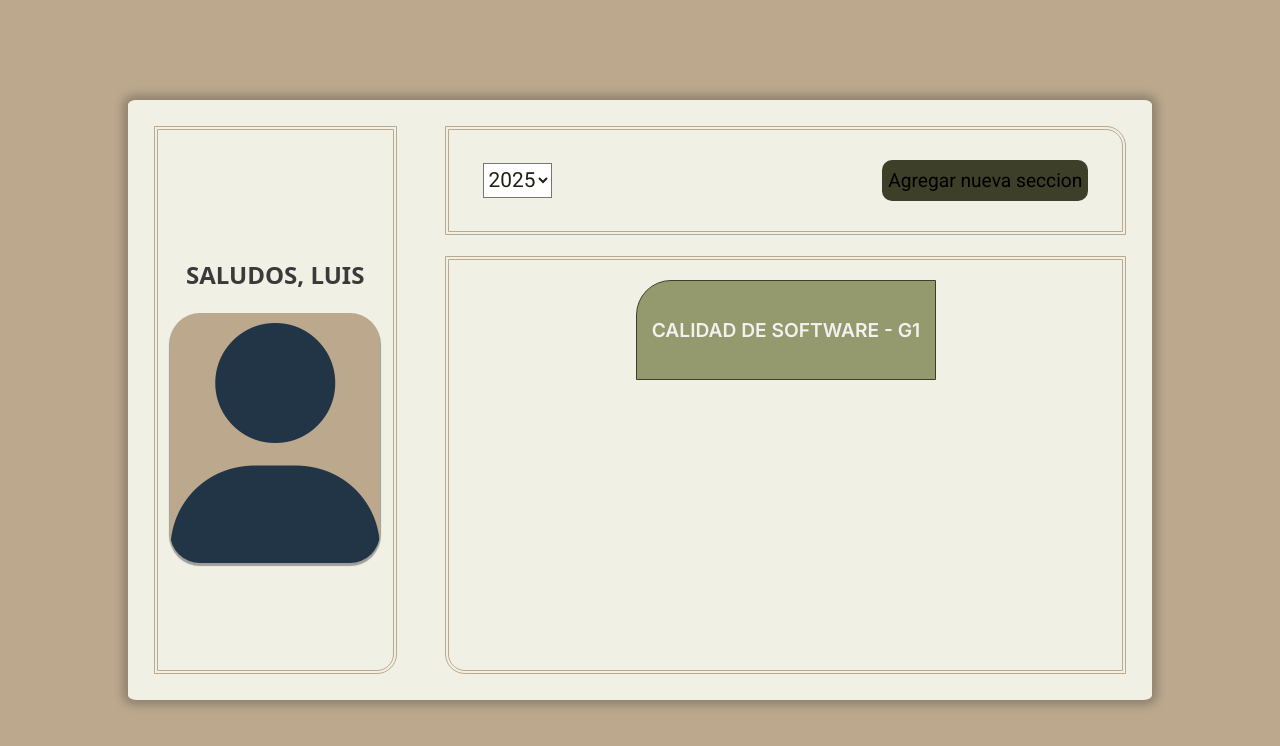
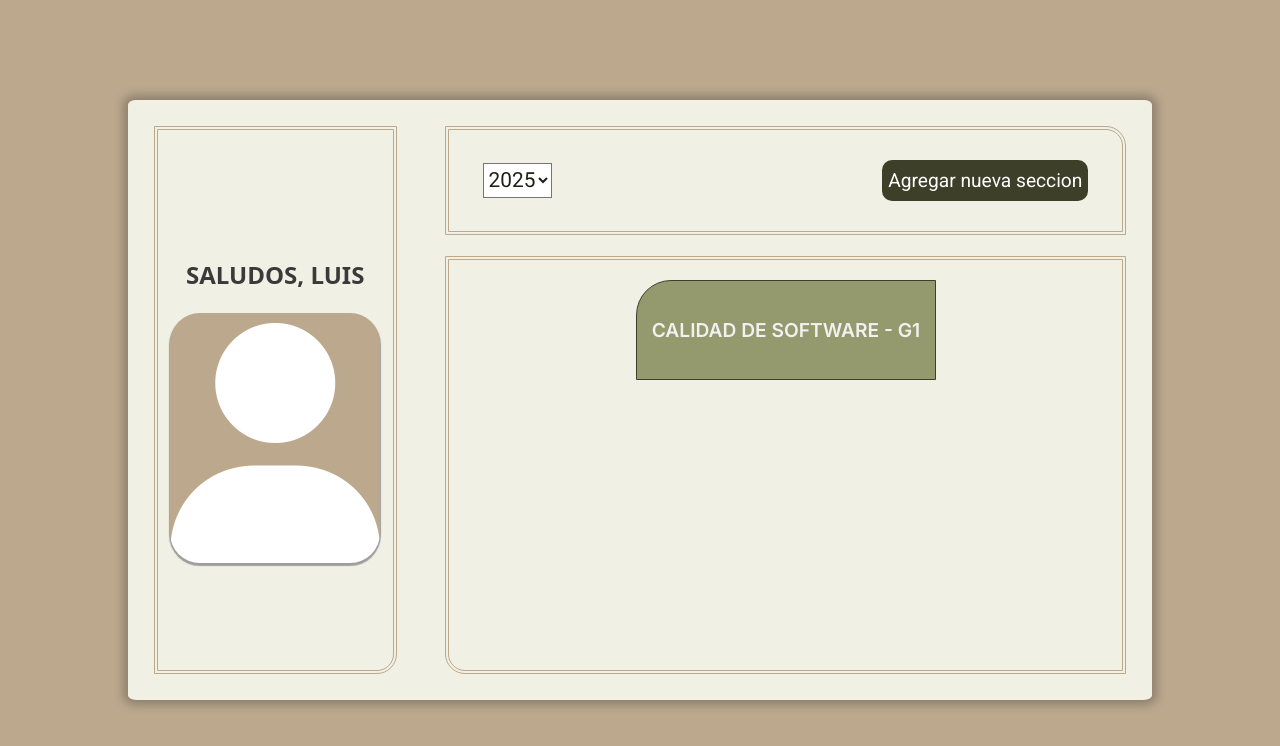
Before and after one commit to VicuzS/CalidadLocal, a React (Vite) app in the folder Frontend/: page /seccionesPage in a window 1280 px wide. Shown: the top 746 px of the page. Built offline with nearby package versions, Linux system fonts and the light colour scheme.

Commit message:
arreglos de la pagina seccion

```diff
--- a/Frontend/src/styles/SeccionesPage.css
+++ b/Frontend/src/styles/SeccionesPage.css
@@ -52,6 +52,7 @@
     overflow: hidden;
     box-shadow: 0px 2px 1px 1px rgb(158, 158, 158);
     padding-top: 10px;
+    color: rgb(255, 255, 255);
 }
 
 .secciones-header-container{
@@ -102,6 +103,7 @@
     border-radius: 10px;
     cursor: pointer;
     transition: 300ms;
+    color: rgb(255, 255, 255);
 }
 
 .button-seccionesPage:hover{
```
